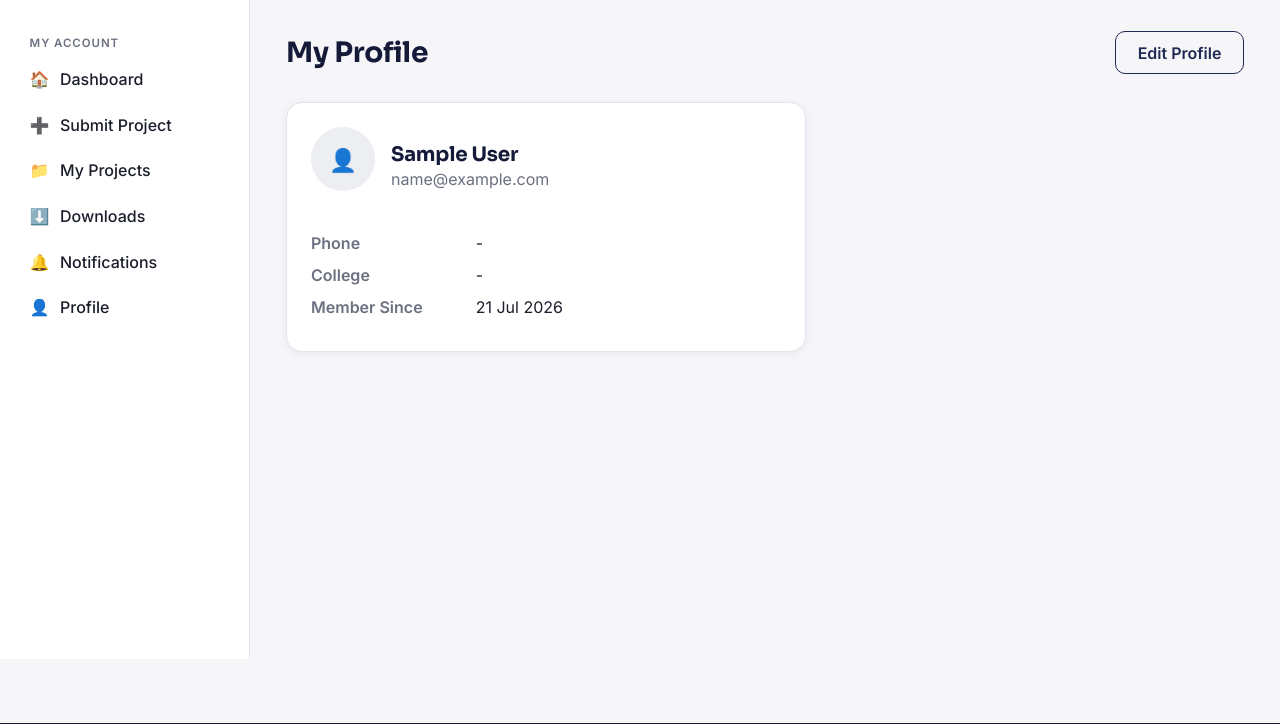
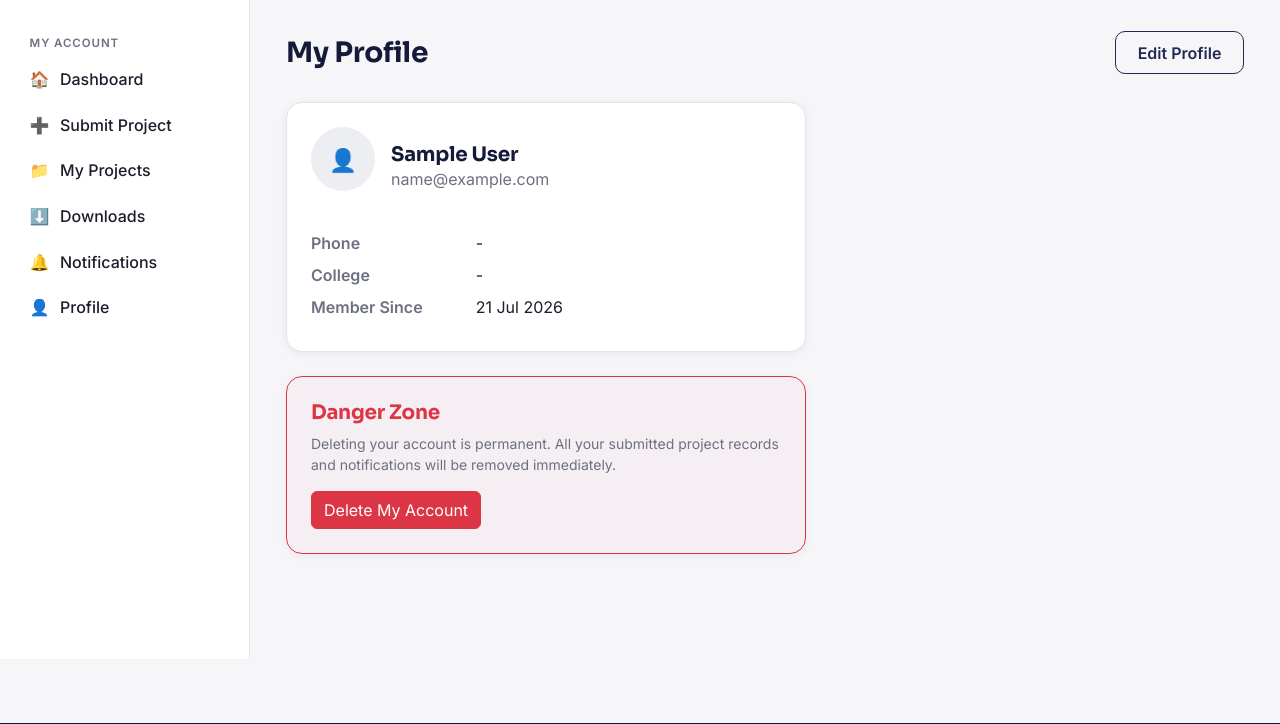
Before and after one commit to Sanjaykumar0302/Student-project-hub, a Flask app: page /profile/ in a window 1280 px wide. Shown: the part 87-811 px from the top of the page. Run offline with Flask 3, Linux system fonts and the light colour scheme; the visitor is signed in with stand-in values (Sample User, id 1).

Commit message:
Update profile.html

```diff
--- a/StudentProjectHub/templates/student/profile.html
+++ b/StudentProjectHub/templates/student/profile.html
@@ -32,6 +32,20 @@
         <dd class="col-sm-8">{{ current_user.created_at | date }}</dd>
       </dl>
     </div>
+
+    <!-- Danger Zone / Delete Account Section -->
+    <div class="card-surface p-4 mt-4 border border-danger" style="max-width: 520px; background-color: rgba(220, 53, 69, 0.03);">
+      <h5 class="text-danger mb-2">Danger Zone</h5>
+      <p class="text-muted-custom small mb-3">
+        Deleting your account is permanent. All your submitted project records and notifications will be removed immediately.
+      </p>
+      <form action="{{ url_for('profile.delete') }}"
+            method="POST"
+            onsubmit="return confirm('Are you sure you want to delete your account? This action cannot be undone.');">
+        <button type="submit" class="btn btn-danger">Delete My Account</button>
+      </form>
+    </div>
+
   </div>
 </div>
 {% endblock %}
```
